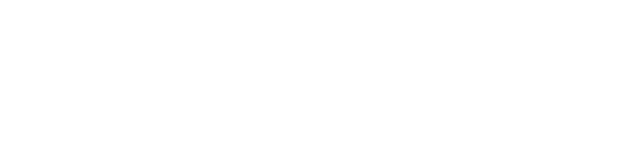
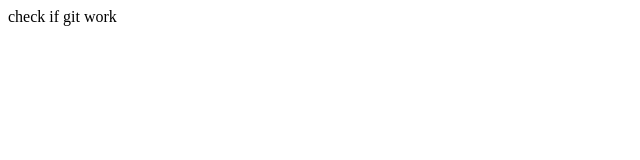
Before and after one commit to nirDahan/git-demo, a plain HTML site: page web/index.html in a window 1280 px wide. Shown: the whole page, without its empty margins (0-640 px from the left). Drawn offline with Linux system fonts and the light colour scheme.

Commit message:
updating index page for  github

```diff
--- a/web/index.html
+++ b/web/index.html
@@ -6,7 +6,7 @@
 	</head>
 	<body>
 		<nav></nav>
-		<header></header>
+		<header>check if git work</header>
 		<main><main>
 		<footer></footer>
 	</body>
```
